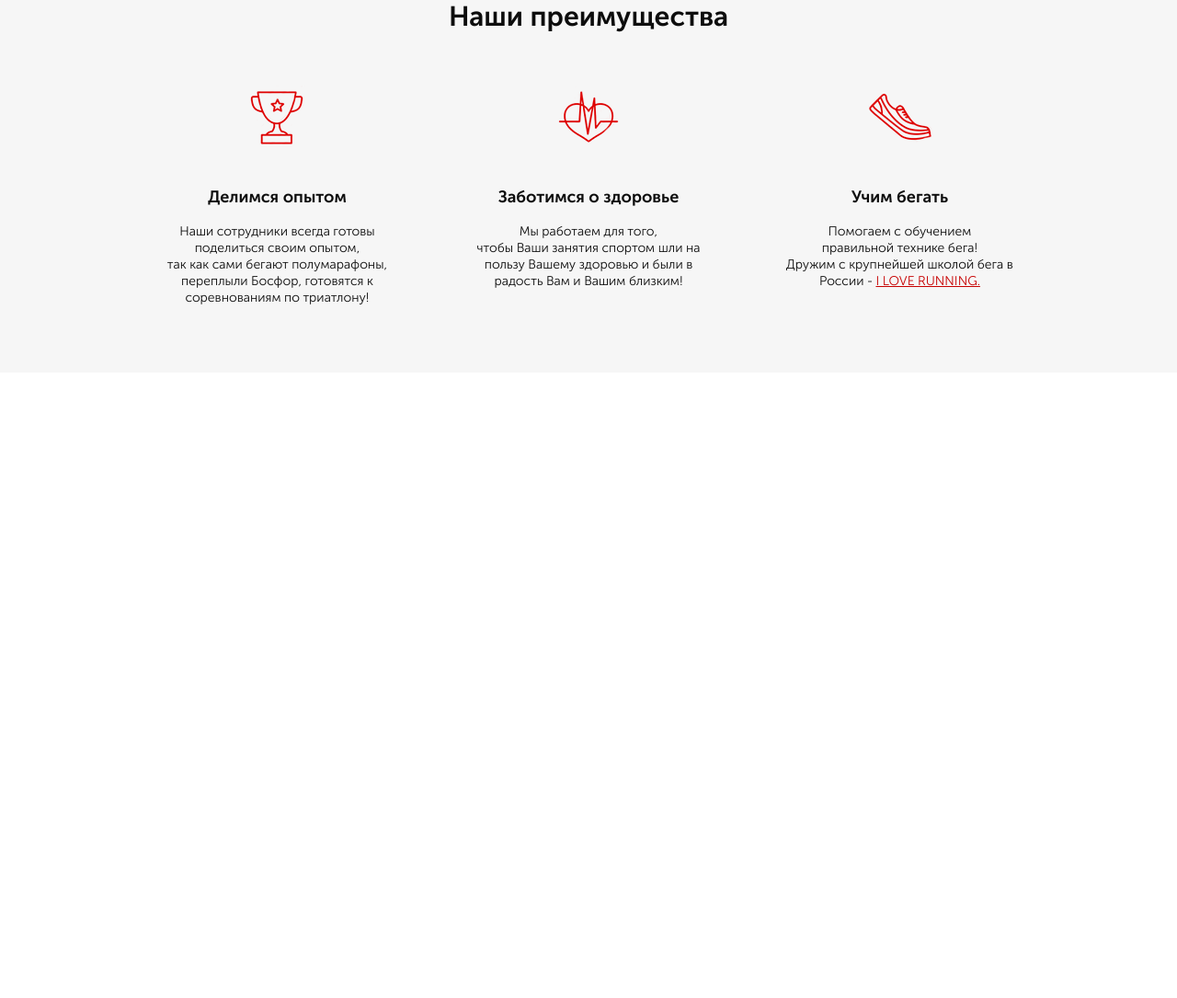
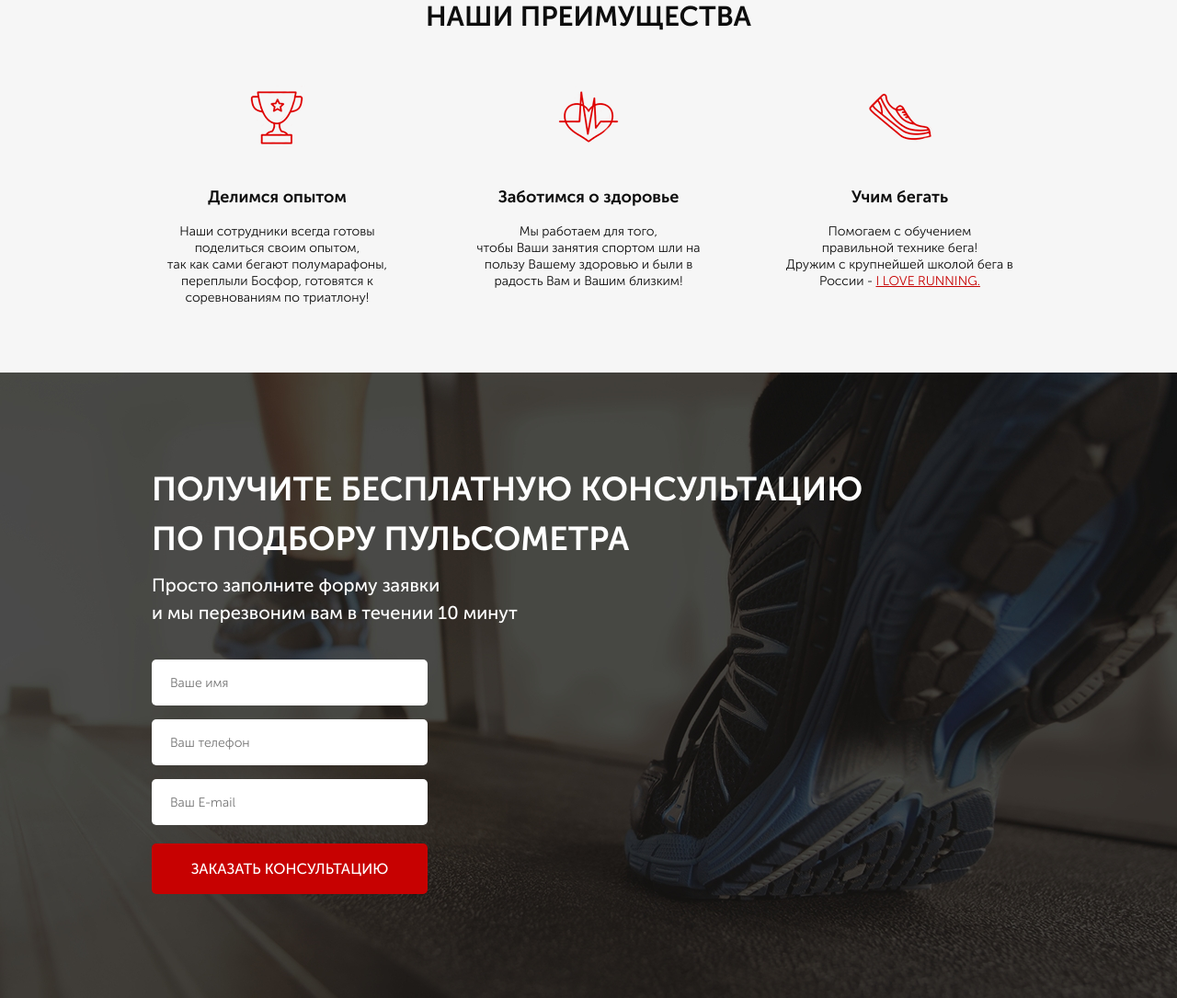
Before and after one commit to l1kholetov/pulse, a website: page src/index.html in a window 1280 px wide. Shown: the part 759-1844 px from the top of the page at 92% size. Before the commit the page ends 1164 px from the top, so only its background shows below. Drawn offline with Linux system fonts and the light colour scheme.

Commit message:
add section consultation. basic layout of feed form

```diff
--- a/src/index.html
+++ b/src/index.html
@@ -62,7 +62,7 @@
 
 	<div class="advantages">
 		<div class="container">
-			<h2 class="advantages__header">Наши преимущества</h2>
+			<h2 class="title">Наши преимущества</h2>
 
 			<ul class="advantages__list">
 				<li class="advantages__card">
@@ -105,5 +105,29 @@
 			</ul>
 		</div>
 	</div>
+
+	<div class="consultation">
+		<div class="container">
+			<h2 class="title title_left">
+				Получите бесплатную консультацию
+				<br>
+				по подбору пульсометра
+			</h2>
+
+			<div class="consultation__descr">
+				Просто заполните форму заявки
+				<br>
+				и мы перезвоним вам в течении 10 минут
+			</div>
+
+			<form class="feed-form" action="#">
+				<input type="text" name="name" placeholder="Ваше имя" required>
+				<input type="tel" name="phone" placeholder="Ваш телефон" required>
+				<input type="email" name="email" placeholder="Ваш E-mail" required>
+
+				<button class="button button_submit" type="submit">Заказать консультацию</button>
+			</form>
+		</div>
+	</div>
 </body>
 </html>
--- a/src/sass/blocks/_advantages.scss
+++ b/src/sass/blocks/_advantages.scss
@@ -4,20 +4,11 @@
 
 	background-color: #F6F6F6;
 
-	&__header {
-		margin-bottom: 60px;
-
-		font-size: 30px;
-		line-height: 1;
-		font-weight: 700;
-		color: $title-color;
-		text-align: center;
-	}
-
 	&__list {
 		display: flex;
 		justify-content: space-between;
 		margin: 0;
+		margin-top: 60px;
 		padding: 0;
 
 		list-style: none;
@@ -63,13 +54,10 @@
 
 @media (max-width:767px) {
 	.advantages {
-		&__header {
-			margin-bottom: 35px;
-		}
-
 		&__list {
 			flex-direction: column;
 			align-items: center;
+			margin-top: 35px;
 		}
 
 		&__card {
--- a/src/sass/blocks/_buttons.scss
+++ b/src/sass/blocks/_buttons.scss
@@ -18,6 +18,13 @@
 
 		font-size: 16px;
 	}
+
+	&_submit {
+		width: 100%;
+		height: 55px;
+
+		font-size: 16px;
+	}
 }
 
 @media (max-width: 767px) {
--- /dev/null
+++ b/src/sass/blocks/_consultation.scss
@@ -0,0 +1,24 @@
+.consultation {
+	padding: 100px 0 92px 0;
+	min-height: 680px;
+
+	background: url('../../img/consultation.jpg') center center/cover no-repeat;
+
+	&__header {
+		margin-bottom: 8px;
+
+		font-size: 36px;
+		line-height: 1.5;
+		font-weight: 700;
+		color: #fff;
+		text-transform: uppercase;
+		text-align: left;
+	}
+
+	&__descr {
+		font-size: 20px;
+		line-height: 1.5;
+		font-weight: 500;
+		color: #fff;
+	}
+}
--- /dev/null
+++ b/src/sass/blocks/_forms.scss
@@ -0,0 +1,24 @@
+.feed-form {
+	display: flex;
+	flex-direction: column;
+	margin-top: 36px;
+	width: 300px;
+
+	input {
+		margin-bottom: 15px;
+		padding: 0 20px;
+		height: 50px;
+
+		font-size: 14px;
+		font-weight: 300;
+		color: #4b4b4b;
+
+		border: none;
+		border-radius: 5px;
+		background-color: #fff;
+
+		&:nth-child(3) {
+			margin-bottom: 20px;
+		}
+	}
+}
--- /dev/null
+++ b/src/sass/blocks/_titles.scss
@@ -0,0 +1,15 @@
+.title {
+	font-size: 30px;
+	font-weight: 700;
+	line-height: 1;
+	color: $title-color;
+	text-align: center;
+	text-transform: uppercase;
+
+	&_left {
+		font-size: 36px;
+		line-height: 1.5;
+		color: #fff;
+		text-align: left;
+	}
+}
--- a/src/sass/style.scss
+++ b/src/sass/style.scss
@@ -14,4 +14,7 @@
 @import 'blocks/promo';
 @import 'blocks/header';
 @import 'blocks/buttons';
+@import 'blocks/titles';
 @import 'blocks/advantages';
+@import 'blocks/consultation';
+@import 'blocks/forms';
```
Also changed, not shown: src/css/style.min.css.
